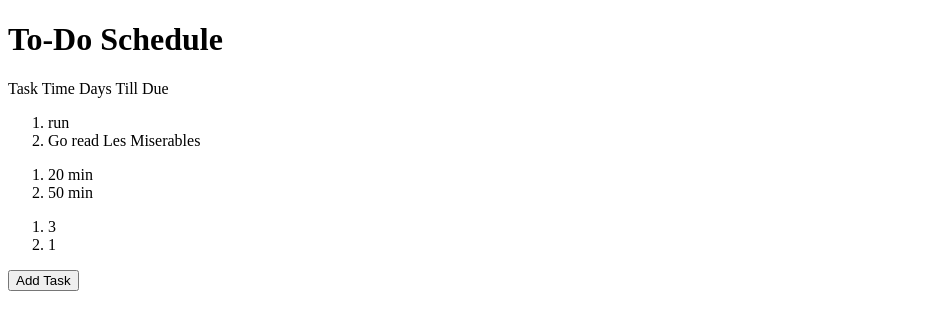
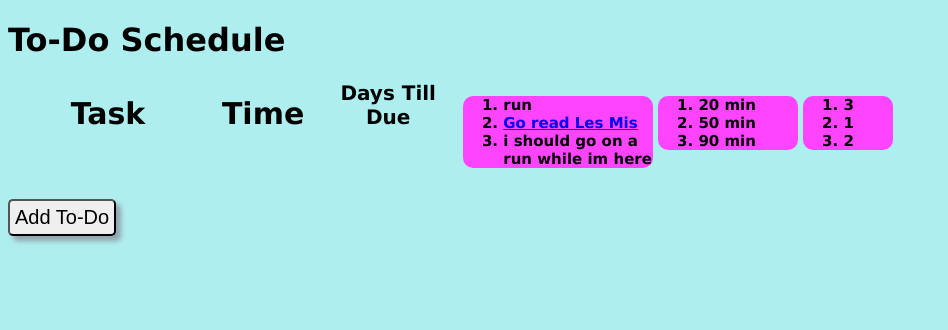
Before and after one commit to notoriousbkg/to_do_front_end, a plain HTML site: page index.html in a window 1280 px wide. Shown: the whole page, without its empty margins (0-948 px from the left). Drawn offline with Linux system fonts and the light colour scheme.

Commit message:
css and html done

```diff
--- /dev/null
+++ b/AddTask.css
@@ -0,0 +1,33 @@
+html{
+    font-family: Verdana;
+    background-color: #F4F
+}
+h1 {
+    background-color: #AFEEEE;
+    border-radius: 10px;
+    width: 175px;
+    text-align: center
+}
+h3 {
+    background-color: #AFEEEE;
+    border-radius: 10px;
+    width: 200px;
+    text-align: center
+}
+#final-add{
+    font-size: 20px;
+    text-align: center;
+    color: #000;
+    outline:none;
+    padding: 5px;
+    border-radius: 5px;
+    box-shadow:5px 5px 5px #90A4AE;
+}
+#final-add:active{
+    box-shadow: 1px 1px 1px #90A4AE;
+    color: #00FF00;
+}
+#final-add:hover{
+    background-color: #008000
+
+}
--- /dev/null
+++ b/index.css
@@ -0,0 +1,88 @@
+html{
+    font-family: Verdana;
+    background-color: #AFEEEE
+}
+.top{
+    font-weight: 900;
+}
+div {
+    display:inline-block;
+    vertical-align: top;
+}
+.header1{
+    border-radius: 10px;
+    color: #80000;
+    font-size: 30px;
+    font-weight: bold;
+    background-color: #0000;
+    width:200px;
+    text-align: center;
+    display:inline-block;
+
+}
+.box-1{
+    border-radius: 10px;
+    color: #80000;
+    font-size: 15px;
+    font-weight: bold;
+    background-color: #F4F;
+    width:150px;
+
+
+}
+
+.box-2{
+    border-radius: 10px;
+    color: #80000;
+    font-size: 15px;
+    font-weight: bold;
+    background-color: #F4F;
+    width: 100px;
+}
+.box-3{
+    border-radius: 10px;
+    color: #80000;
+    font-size: 15px;
+    font-weight: bold;
+    background-color: #F4F;
+    width:50px;
+}
+
+.header2{
+    border-radius: 10px;
+    color: #80000;
+    font-size: 30px;
+    font-weight: bold;
+    background-color: #0000;
+    width:100px;
+    text-align: center;
+    display:inline-block;
+}
+.header3{
+    border-radius: 10px;
+    color: #80000;
+    font-size: 20px;
+    font-weight: bold;
+    background-color: #0000;
+    width:140px;
+    text-align: center;
+    display:inline-block;
+
+}
+#add-a-to-do{
+    font-size: 20px;
+    text-align: center;
+    color: #000;
+    outline:none;
+    padding: 5px;
+    border-radius: 5px;
+    box-shadow:5px 5px 5px #90A4AE;
+}
+#add-a-to-do:active{
+    box-shadow: 1px 1px 1px #90A4AE;
+    color: #00FF00;
+}
+#add-a-to-do:hover{
+    background-color: #008000
+
+}
--- a/index.html
+++ b/index.html
@@ -1,29 +1,49 @@
 <!DOCTYPE html>
 <html>
     <head>
+        <link rel="stylesheet" href="index.css" type="text/css" />
          <title> To-Do </title>
     </head>
     <body>
-        <h1>To-Do Schedule</h1>
-        <span> Task </span>
-        <span> Time </span>
-        <span> Days Till Due </span>
-            <ol>
-                <li> run </li>
-                <li> Go read Les Miserables </li>
-            </ol>
-            <ol>
-                <li>20 min</li>
-                <li>50 min</li>
-            </ol>
-            <ol>
-                <li>3</li>
-                <li>1</li>
-            </ol>
+        <h1 class="top">To-Do Schedule</h1>
+        <span class="header1"> Task </span>
+        <span class="header2"> Time </span>
+        <span class="header3"> Days Till Due </span>
+            <div>
+                <ol class="box-1">
+                    <li>
+                        run
+                    </li>
+                    <li>
+                        <a href="show.html">Go read Les Mis</a>
+                    </li>
+                    <li>
+                        i should go on a run while im here
+                    </li>
+                </ol>
+            </div>
+            <div>
+                <ol class="box-2">
+                    <li>
+                        <span>20 min</span>
+                    </li>
+                    <li>
+                        <span>50 min</span>
+                    </li>
+                    <li>
+                        90 min
+                    </li>
+                </ol>
+            </div>
+            <div>
+                <ol class="box-3">
+                    <li>3</li>
+                    <li>1</li>
+                    <li>2</li>
+                </ol>
+            </div>
          <p>
-            <form action="https://to-do-front-end-notoriousbkg.c9users.io/show.html">
-            <button> Add Task </button>
-            </form>
+            <input id="add-a-to-do" type="submit" value="Add To-Do">
         </p>
     </body>
 </html>
--- /dev/null
+++ b/show.css
@@ -0,0 +1,50 @@
+html{
+    font-family: Verdana;
+    background-color: #F4F
+}
+h1 {
+    background-color: #AFEEEE;
+    border-radius: 10px;
+    width: 175px;
+    text-align: center
+}
+h3 {
+    background-color: #AFEEEE;
+    border-radius: 10px;
+    width: 200px;
+    text-align: center
+}
+#Delete{
+    font-size: 20px;
+    text-align: center;
+    color: #000;
+    outline:none;
+    padding: 5px;
+    border-radius: 5px;
+    box-shadow:5px 5px 5px #90A4AE;
+}
+#Delete:active{
+    box-shadow: 1px 1px 1px #90A4AE;
+    color: #00FF00;
+}
+#Delete:hover{
+    background-color: #008000
+
+}
+#Edit{
+    font-size: 20px;
+    text-align: center;
+    color: #000;
+    outline:none;
+    padding: 5px;
+    border-radius: 5px;
+    box-shadow:5px 5px 5px #90A4AE;
+}
+#Edit:active{
+    box-shadow: 1px 1px 1px #90A4AE;
+    color: #00FF00;
+}
+#Edit:hover{
+    background-color: #008000
+
+}
```
Also changed, not shown: AddTask.html (+2 -1 lines), show.html (+18 -5 lines).
